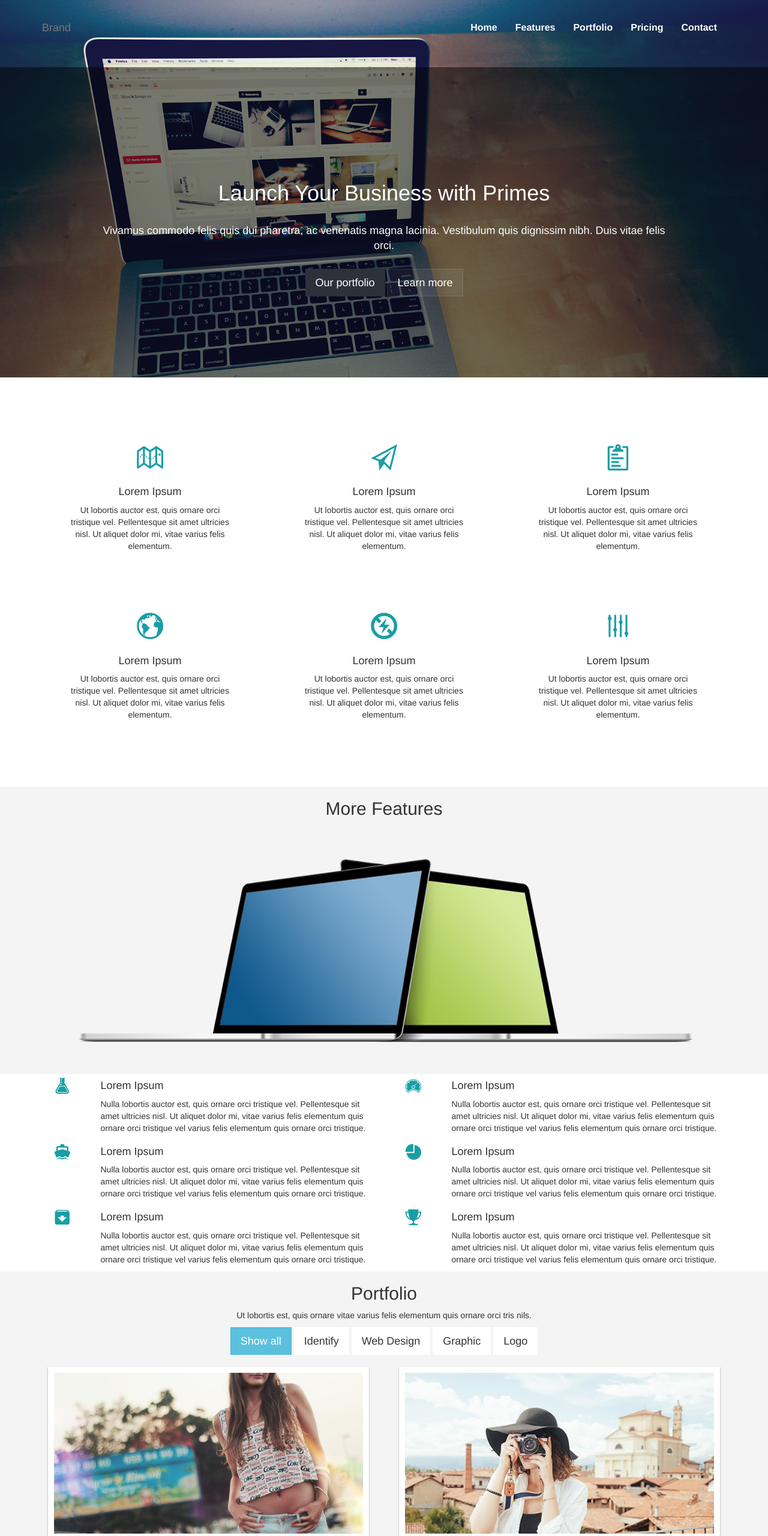
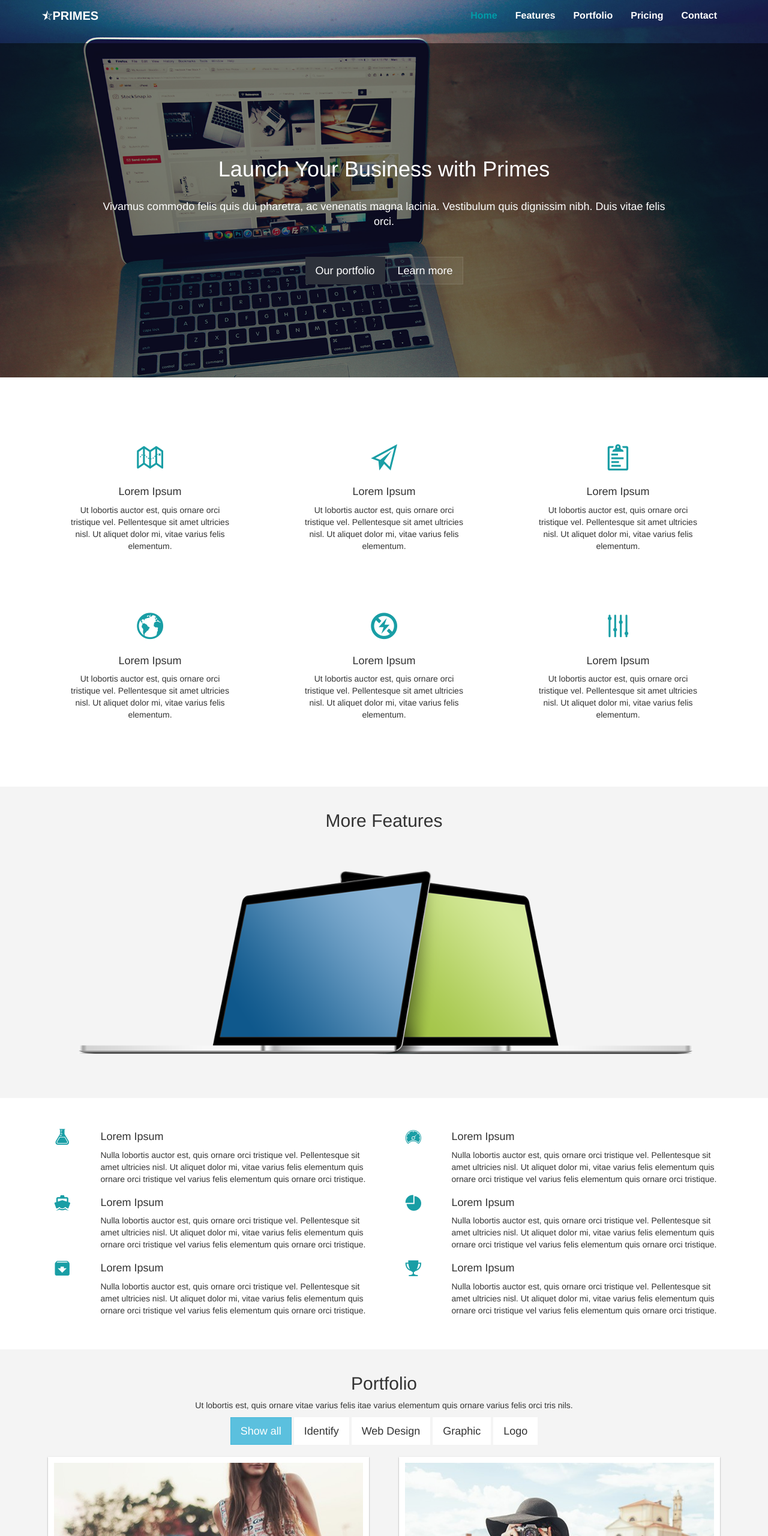
Before and after one commit to kttito/Primes, a plain HTML site: page index.html in a window 1280 px wide. Shown: the top 2560 px of the page at 60% size. Drawn offline with Linux system fonts and the light colour scheme; files whose address does not match are found by name.

Commit message:
cambiar fuente

```diff
--- a/css/main.css
+++ b/css/main.css
@@ -1,10 +1,18 @@
-/**{outline: 1px solid red;
+/*{outline: 1px solid red;
 }*/
+.container-top .navbar-default .navbar-header .navbar-brand{
+	color: #fff;
+	font-size: 20px;
+	font-weight: bold;
+}
+.navbar-default .navbar-nav > .active > a,
+.navbar-default .navbar-nav > .active > a:focus{
+	color: #009CA8;
+	background-color: transparent;
+}
 .navbar-default{
 	background-color: transparent;
 	border-color: transparent;
-	padding-top: 20px;
-	padding-bottom: 20px;
 }
 .navbar-default .navbar-nav>li>a{
 	color: #fff;
@@ -46,6 +54,7 @@
 .btn-primary{
 	background-color: #2D313A;
 	border-color: #2D313A;
+	margin: 20px 0;
 }
 .btn-primary:hover{
 	background-color: #384147;
@@ -78,9 +87,13 @@
 /*more features*/
 .content-feat{
 	background-color: #F4F4F4;
+	padding: 20px 0;
 }
 .content-feat img{
 	width: 100%;
+}
+.content-items{
+	margin: 45px 0;
 }
 .content-items .icon{
 	font-size: 30px;
@@ -89,6 +102,7 @@
 /*portfolio*/
 .content-portfolio{
 	background-color: #F4F4F4;
+	padding: 20px 0;
 }
 .content-portfolio .portfolio-item{
 	background-color: #fff;
@@ -135,6 +149,7 @@
 /*package*/
 .content-package{
 	background-color: #F4F4F4;
+	padding: 15px 0 60px 0;
 }
 .content-package .columna{
 	background-color: #fff;
@@ -165,9 +180,14 @@
 .list-group-item{
 	padding: 15px;
 }
+/****customer***/
+.content-cost{
+	margin: 80px 0;
+}
 .content-cost .mujer{
 	width: 100px;
 	border-radius: 50%;
+	margin: 40px 0 20px 0;
 }
 /*contact****************/
 .content-contact{
@@ -186,6 +206,9 @@
 	color: rgba(255, 255, 255, 0.5);
 }
 /*footer************/
+.redes .social{
+	margin: 70px 0;
+}
 footer ul li{
 	list-style: none;
 	display: inline-block;
--- a/index.html
+++ b/index.html
@@ -4,10 +4,8 @@
   <meta charset="UTF-8">
   <meta http-equiv="X-UA-Compatible" content="IE=edge">
   <title>Primes</title>
-
   <link rel="stylesheet" href="http://fonts.googleapis.com/css?family=Open+Sans:300,400,600,700,800">
   <link rel="stylesheet" href="http://fonts.googleapis.com/css?family=Dosis:300,400,500,600,700">
-
   <link rel="stylesheet" href="css/bootstrap.min.css">
   <link rel="stylesheet" href="css/utilities.css">
   <link rel="stylesheet" href="css/font-awesome.min.css">
@@ -28,12 +26,12 @@
           <span class="icon-bar"></span>
           <span class="icon-bar"></span>
         </button>
-        <a class="navbar-brand" href="#">Brand</a>
+        <a class="navbar-brand" href="#"><I class="icon ion-ios-star-half"></I>PRIMES</a>
       </div>
       <!-- Collect the nav links, forms, and other content for toggling -->
       <div class="collapse navbar-collapse" id="bs-example-navbar-collapse-1">
         <ul class="nav navbar-nav navbar-right">
-          <li><a href="#">Home</a></li>
+          <li class="active"><a href="#">Home</a></li>
           <li><a href="#">Features</a></li>
           <li><a href="#">Portfolio</a></li>
           <li><a href="#">Pricing</a></li>
@@ -162,7 +160,7 @@
       <div class="row">
         <div class="col-md-12">
           <h2>Portfolio</h2>
-          <p>Ut lobortis est, quis ornare vitae varius felis elementum quis ornare orci tris nils.</p>
+          <p>Ut lobortis est, quis ornare vitae varius felis itae varius elementum quis ornare varius felis orci tris nils.</p>
           <div class="botones">
             <a class="btn btn-info btn-lg" href="#">Show all</a>
             <a class="btn btn-default btn-lg" href="#">Identify</a>
@@ -316,8 +314,10 @@
       <div class="container">
         <div class="row">
           <div class="col-md-12">
+            <div class="text-center">
               <h2>Contact Us</h2>
               <p>Lorem ipsum dolor sit amet, consectetur adipisicing elit. Sed iure vel mollitia perspiciatis! Porro blanditiis molestias iure vel mollitia persp s molestias iure.</p>
+            </div>
           </div>
         </div>
         <div class="row">
@@ -346,6 +346,7 @@
     </div>
   </div>
   <footer class="redes text-center">
+    <div class="social">
       <h2>Folow Us!</h2>
       </br>
       <p>Class itaque aptent taciti ipsam quam ipsam  nihil dolor sit ameitaque itaque architecto laboriosam itaque nisi tellus nisi. </br>Alliquam impedier nulla id itaque architecto laboriosam.</p>
@@ -357,6 +358,7 @@
         <li><a href="#"><i class="icon ion-social-pinterest"></i></a></li>
         <li><a href="#"><i class="icon ion-social-googleplus"></i></a></li>
       </ul>
+    </div>
     <div class="primes">
       <p>&copy;primes 2015 - laboratoria.la</p>
     </div>
```
Lines whose indentation alone changed are shown as unchanged.
